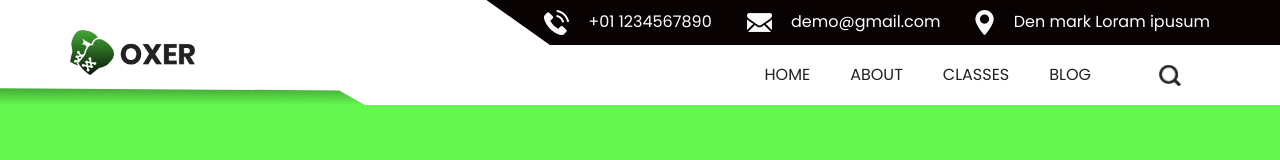
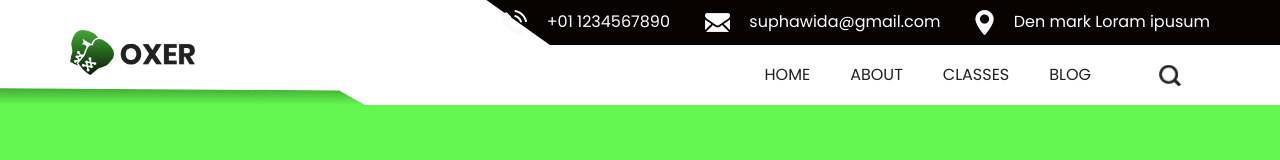
Before and after one commit to suphawidasadao/boxer, a plain HTML site: page about.html in a window 1280 px wide. Shown: the top 160 px of the page. Drawn offline with nearby package versions, Linux system fonts and the light colour scheme; some packages are replaced by stand-ins of ours; a web font is replaced by a local one.

Commit message:
change name

```diff
--- a/about.html
+++ b/about.html
@@ -49,7 +49,7 @@
                 <li class="">
                   <a class="" href="">
                     <img src="images/mail.png" alt="" />
-                    <span>demo@gmail.com</span>
+                    <span>suphawida@gmail.com</span>
                   </a>
                 </li>
                 <li class="">
```
